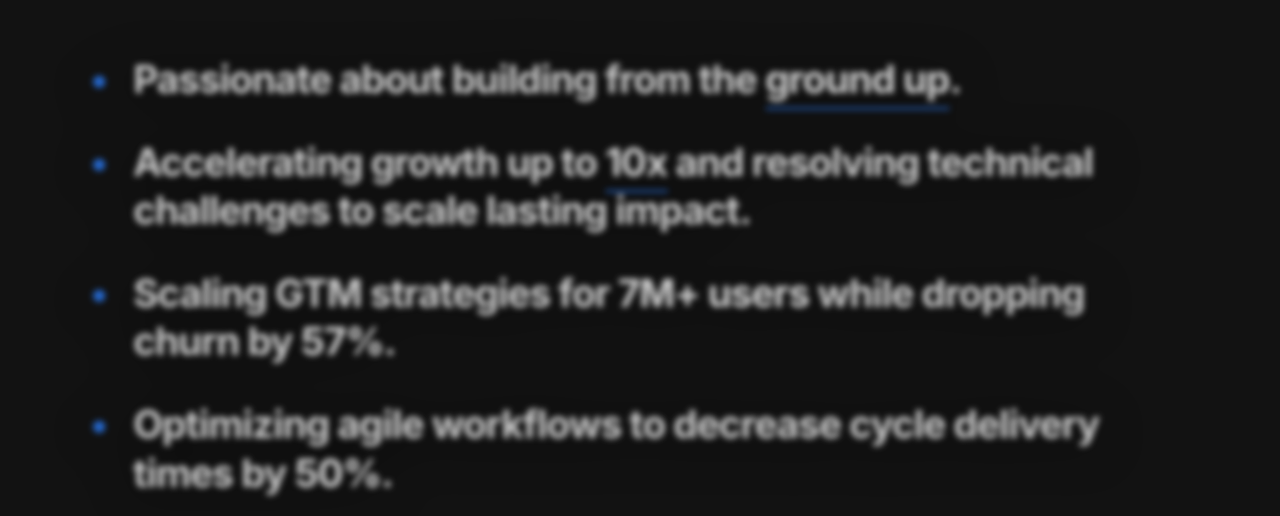
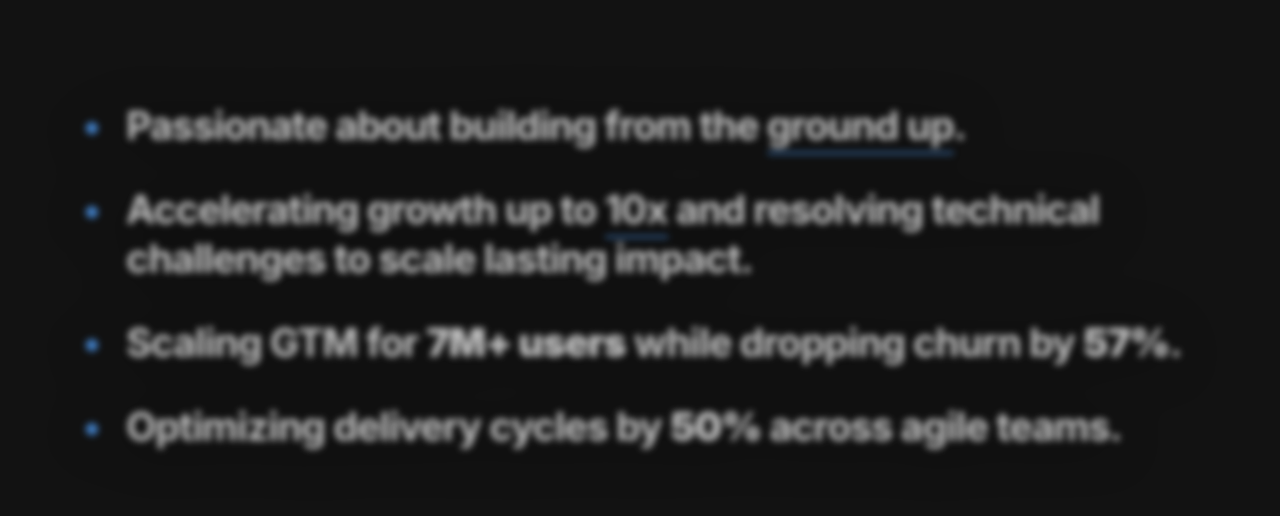
Before and after one commit to shikhakhandelwalm/shikha, a Next.js app: page / in a window 1280 px wide. Shown: the part 1724-2240 px from the top of the page. Built offline with nearby package versions, Linux system fonts and the light colour scheme.

Commit message:
fix scrolling in mobiel app

```diff
--- a/src/components/Overlay.tsx
+++ b/src/components/Overlay.tsx
@@ -1,22 +1,31 @@
 "use client";
 
 import { motion, useScroll, useTransform } from "framer-motion";
-import { useRef } from "react";
+import { useRef, useEffect, useState } from "react";
 
-function Section({ children }: { children: React.ReactNode }) {
+function Section({ children, isMobile }: { children: React.ReactNode; isMobile: boolean }) {
   const ref = useRef<HTMLDivElement>(null);
 
   const { scrollYProgress } = useScroll({
     target: ref,
-    offset: ["start end", "end start"]
+    offset: ["start end", "end start"],
   });
 
-  // At progress = 0.5, this section is perfectly centered in the viewport.
-  // Text starts from scaled down/blurred and zooms in to full, then zooms past on exit.
-  const opacity = useTransform(scrollYProgress, [0.2, 0.5, 0.8], [0, 1, 0]);
-  const scale = useTransform(scrollYProgress, [0.2, 0.5, 0.8], [0.6, 1, 1.4]);
-  const blurValue = useTransform(scrollYProgress, [0.2, 0.5, 0.8], [16, 0, 16]);
-  const blur = useTransform(blurValue, (v: number) => `blur(${v}px)`);
+  // Always call hooks unconditionally — use isMobile only for output values
+  const scrollPoints = [0.25, 0.5, 0.75];
+
+  const opacity = useTransform(scrollYProgress, scrollPoints, [0, 1, 0]);
+
+  // Lighter scale on mobile (less GPU work), bigger zoom on desktop
+  const scaleDesktop = useTransform(scrollYProgress, scrollPoints, [0.6, 1, 1.4]);
+  const scaleMobile  = useTransform(scrollYProgress, scrollPoints, [0.92, 1, 1.08]);
+
+  // Blur is completely skipped on mobile — most expensive GPU op on phones
+  const blurDesktop = useTransform(
+    scrollYProgress,
+    scrollPoints,
+    ["blur(16px)", "blur(0px)", "blur(16px)"]
+  );
 
   return (
     <section
@@ -25,7 +34,12 @@ function Section({ children }: { children: React.ReactNode }) {
     >
       <div className="sticky top-0 h-screen w-full flex items-center justify-center overflow-hidden pointer-events-none">
         <motion.div
-          style={{ opacity, scale, filter: blur }}
+          style={{
+            opacity,
+            scale:  isMobile ? scaleMobile : scaleDesktop,
+            filter: isMobile ? undefined : blurDesktop,
+            willChange: "transform, opacity",
+          }}
           className="absolute inset-0 flex flex-col items-center justify-center w-full max-w-7xl mx-auto px-4 sm:px-8"
         >
           {children}
@@ -36,29 +50,37 @@ function Section({ children }: { children: React.ReactNode }) {
 }
 
 export default function Overlay() {
+  const [isMobile, setIsMobile] = useState(false);
+
+  useEffect(() => {
+    const check = () => setIsMobile(window.innerWidth < 768);
+    check();
+    window.addEventListener("resize", check);
+    return () => window.removeEventListener("resize", check);
+  }, []);
+
   return (
-    // Overlaps exactly on top of the 300vh canvas with z-index stacking
     <div className="relative w-full z-10 pointer-events-none -mt-[300vh] h-[300vh] flex flex-col">
 
-      {/* Section 1: Name + Title - visible immediately on load */}
-      <Section>
+      {/* Section 1: Name + Title */}
+      <Section isMobile={isMobile}>
         <h1 className="text-4xl sm:text-5xl md:text-7xl font-bold text-white tracking-tight drop-shadow-[0_4px_24px_rgba(0,0,0,0.8)] mix-blend-difference break-words text-center">
           Shikha Khandelwal
         </h1>
         <p className="mt-2 text-lg sm:text-xl md:text-2xl font-light text-neutral-300 drop-shadow-[0_2px_12px_rgba(0,0,0,0.8)] mix-blend-difference text-center">
           Sr. Product Manager{" "}
-          <span className="text-neutral-400 font-normal border border-white/20 rounded-full px-3 py-1 ml-2 text-base align-middle inline-block bg-white/5 backdrop-blur-md">
+          <span className="text-neutral-400 font-normal border border-white/20 rounded-full px-3 py-1 ml-2 text-base align-middle inline-block bg-white/5">
             Startup Mindset
           </span>
         </p>
       </Section>
 
       {/* Section 2: Core Expertise */}
-      <Section>
-        <h2 className="text-sm sm:text-base md:text-lg font-bold text-neutral-400 mb-8 tracking-[0.2em] uppercase mix-blend-difference text-center drop-shadow-[0_2px_12px_rgba(0,0,0,0.8)]">
+      <Section isMobile={isMobile}>
+        <h2 className="text-sm sm:text-base md:text-lg font-bold text-neutral-400 mb-6 tracking-[0.2em] uppercase mix-blend-difference text-center drop-shadow-[0_2px_12px_rgba(0,0,0,0.8)]">
           Core Expertise
         </h2>
-        <div className="grid grid-cols-1 sm:grid-cols-2 lg:grid-cols-3 gap-x-8 gap-y-6 max-w-5xl mx-auto text-center w-full">
+        <div className="grid grid-cols-2 lg:grid-cols-3 gap-x-6 gap-y-4 sm:gap-x-8 sm:gap-y-6 max-w-5xl mx-auto text-center w-full">
           {[
             "Product Strategy & Roadmapping",
             "Agile Leadership (CSM/CSPO)",
@@ -69,7 +91,7 @@ export default function Overlay() {
           ].map((skill) => (
             <div
               key={skill}
-              className="text-white text-lg sm:text-2xl md:text-3xl font-medium tracking-tight mix-blend-difference drop-shadow-[0_4px_24px_rgba(0,0,0,0.8)]"
+              className="text-white text-base sm:text-2xl md:text-3xl font-medium tracking-tight mix-blend-difference drop-shadow-[0_4px_24px_rgba(0,0,0,0.8)]"
             >
               {skill}
             </div>
@@ -78,37 +100,36 @@ export default function Overlay() {
       </Section>
 
       {/* Section 3: Metrics Bullet Points */}
-      <Section>
+      <Section isMobile={isMobile}>
         <div className="max-w-5xl mx-auto w-full px-4 sm:px-0">
-          <ul className="space-y-5 sm:space-y-8 text-xl sm:text-3xl md:text-4xl font-bold text-neutral-100 leading-tight drop-shadow-[0_4px_24px_rgba(0,0,0,0.8)] mix-blend-difference text-left tracking-tight">
+          <ul className="space-y-4 sm:space-y-8 text-lg sm:text-3xl md:text-4xl font-bold text-neutral-100 leading-tight drop-shadow-[0_4px_24px_rgba(0,0,0,0.8)] mix-blend-difference text-left tracking-tight">
             <li className="flex items-start">
-              <span className="text-blue-500 mr-4 md:mr-6 flex-shrink-0">•</span>
+              <span className="text-blue-400 mr-3 md:mr-6 flex-shrink-0">•</span>
               <span>
                 Passionate about building from the{" "}
-                <span className="text-white border-b-2 border-blue-500 pb-1">ground up</span>.
+                <span className="border-b-2 border-blue-400 pb-0.5">ground up</span>.
               </span>
             </li>
             <li className="flex items-start">
-              <span className="text-blue-500 mr-4 md:mr-6 flex-shrink-0">•</span>
+              <span className="text-blue-400 mr-3 md:mr-6 flex-shrink-0">•</span>
               <span>
                 Accelerating growth up to{" "}
-                <span className="text-white border-b-2 border-blue-500 pb-1">10x</span> and
-                resolving technical challenges to scale lasting impact.
+                <span className="border-b-2 border-blue-400 pb-0.5">10x</span> and resolving
+                technical challenges to scale lasting impact.
               </span>
             </li>
             <li className="flex items-start">
-              <span className="text-blue-500 mr-4 md:mr-6 flex-shrink-0">•</span>
+              <span className="text-blue-400 mr-3 md:mr-6 flex-shrink-0">•</span>
               <span>
-                Scaling GTM strategies for{" "}
-                <span className="text-white">7M+ users</span> while dropping churn by{" "}
-                <span className="text-white">57%</span>.
+                Scaling GTM for <span className="font-black">7M+ users</span> while dropping
+                churn by <span className="font-black">57%</span>.
               </span>
             </li>
             <li className="flex items-start">
-              <span className="text-blue-500 mr-4 md:mr-6 flex-shrink-0">•</span>
+              <span className="text-blue-400 mr-3 md:mr-6 flex-shrink-0">•</span>
               <span>
-                Optimizing agile workflows to decrease cycle delivery times by{" "}
-                <span className="text-white">50%</span>.
+                Optimizing delivery cycles by{" "}
+                <span className="font-black">50%</span> across agile teams.
               </span>
             </li>
           </ul>
--- a/src/components/ScrollyCanvas.tsx
+++ b/src/components/ScrollyCanvas.tsx
@@ -1,100 +1,78 @@
 "use client";
 
-import { useEffect, useRef } from "react";
+import { useEffect, useRef, useState } from "react";
 import { useScroll, useMotionValueEvent } from "framer-motion";
+import Image from "next/image";
 
-const FRAME_COUNT = 120; // 0 to 119
+const FRAME_COUNT = 120;
 
-export default function ScrollyCanvas() {
+function DesktopCanvas() {
   const containerRef = useRef<HTMLDivElement>(null);
   const canvasRef = useRef<HTMLCanvasElement>(null);
   const imagesRef = useRef<HTMLImageElement[]>([]);
 
   const { scrollYProgress } = useScroll({
     target: containerRef,
-    offset: ["start start", "end end"]
+    offset: ["start start", "end end"],
   });
 
   const drawFrame = (index: number) => {
     if (!canvasRef.current || imagesRef.current.length === 0) return;
     const context = canvasRef.current.getContext("2d");
     if (!context) return;
-
     const img = imagesRef.current[index];
     if (img && img.complete) {
       const canvas = canvasRef.current;
       const hRatio = canvas.width / img.width;
       const vRatio = canvas.height / img.height;
-
       const zoomFactor = 1.15;
       const ratio = Math.max(hRatio, vRatio) * zoomFactor;
-
-      const centerShift_x = (canvas.width - img.width * ratio) / 2;
-      const centerShift_y = (canvas.height - img.height * ratio) / 2;
-
+      const cx = (canvas.width - img.width * ratio) / 2;
+      const cy = (canvas.height - img.height * ratio) / 2;
       context.clearRect(0, 0, canvas.width, canvas.height);
-      context.drawImage(
-        img,
-        0, 0, img.width, img.height,
-        centerShift_x, centerShift_y, img.width * ratio, img.height * ratio
-      );
+      context.drawImage(img, 0, 0, img.width, img.height, cx, cy, img.width * ratio, img.height * ratio);
     }
   };
 
   useMotionValueEvent(scrollYProgress, "change", (latest) => {
-    let frameIndex = Math.floor(latest * (FRAME_COUNT - 1));
-    if (frameIndex < 0) frameIndex = 0;
-    if (frameIndex >= FRAME_COUNT) frameIndex = FRAME_COUNT - 1;
-    drawFrame(frameIndex);
+    let idx = Math.floor(latest * (FRAME_COUNT - 1));
+    idx = Math.max(0, Math.min(idx, FRAME_COUNT - 1));
+    drawFrame(idx);
   });
 
   useEffect(() => {
-    // Check if we are in browser
-    if (typeof window === "undefined") return;
-
-    // Load images quickly
-    const loadedImgs: HTMLImageElement[] = [];
+    const imgs: HTMLImageElement[] = [];
     for (let i = 0; i < FRAME_COUNT; i++) {
-        const img = new Image();
-        const frameNum = i.toString().padStart(3, "0");
-        img.src = `/sequence/frame_${frameNum}_delay-0.066s.png`;
-
-        // If it's the very first image, force an immediate render the millisecond it loads to prevent black flash
+      const img = new window.Image();
+      img.src = `/sequence/frame_${i.toString().padStart(3, "0")}_delay-0.066s.png`;
       if (i === 0) {
         img.onload = () => {
-              // Ensure canvas sizing is correct just in case resize hasn't fired yet
           if (canvasRef.current && canvasRef.current.width === 0) {
             canvasRef.current.width = window.innerWidth * window.devicePixelRatio;
             canvasRef.current.height = window.innerHeight * window.devicePixelRatio;
           }
-              // Force draw frame 0
           requestAnimationFrame(() => drawFrame(0));
         };
       }
-        loadedImgs.push(img);
+      imgs.push(img);
     }
-    imagesRef.current = loadedImgs;
+    imagesRef.current = imgs;
 
-    // Handle high DPI resizing
     const handleResize = () => {
-      if (canvasRef.current) {
+      if (!canvasRef.current) return;
       canvasRef.current.width = window.innerWidth * window.devicePixelRatio;
       canvasRef.current.height = window.innerHeight * window.devicePixelRatio;
-        canvasRef.current.style.width = window.innerWidth + 'px';
-        canvasRef.current.style.height = window.innerHeight + 'px';
-
-        // Redraw current frame
-        let frameIndex = Math.floor(scrollYProgress.get() * (FRAME_COUNT - 1));
-        if (frameIndex < 0) frameIndex = 0;
-        requestAnimationFrame(() => drawFrame(frameIndex));
-      }
+      canvasRef.current.style.width = window.innerWidth + "px";
+      canvasRef.current.style.height = window.innerHeight + "px";
+      const idx = Math.max(0, Math.min(
+        Math.floor(scrollYProgress.get() * (FRAME_COUNT - 1)),
+        FRAME_COUNT - 1
+      ));
+      requestAnimationFrame(() => drawFrame(idx));
     };
 
     window.addEventListener("resize", handleResize);
-
-    // Initial size setup
     handleResize();
-
     return () => window.removeEventListener("resize", handleResize);
   }, []);
 
@@ -106,3 +84,45 @@ export default function ScrollyCanvas() {
     </div>
   );
 }
+
+function MobileBackground() {
+  return (
+    // On mobile: one tall sticky block matching the 300vh scroll distance.
+    // A single crisp frame is used as the background — no JS animation, zero jank.
+    <div className="relative w-full h-[300vh] bg-[#121212]">
+      <div className="sticky top-0 w-full h-screen overflow-hidden">
+        <div className="relative w-full h-full">
+          <Image
+            src="/sequence/frame_060_delay-0.066s.png"
+            alt="Background"
+            fill
+            priority
+            className="object-cover object-center scale-110"
+            quality={85}
+          />
+          {/* Subtle dark overlay to keep text legible */}
+          <div className="absolute inset-0 bg-black/40" />
+        </div>
+      </div>
+    </div>
+  );
+}
+
+export default function ScrollyCanvas() {
+  const [isMobile, setIsMobile] = useState<boolean | null>(null);
+
+  useEffect(() => {
+    // Check once on mount — avoids SSR mismatch
+    const check = () => setIsMobile(window.innerWidth < 768);
+    check();
+    window.addEventListener("resize", check);
+    return () => window.removeEventListener("resize", check);
+  }, []);
+
+  // Avoid flash of wrong content during SSR hydration
+  if (isMobile === null) {
+    return <div className="relative w-full h-[300vh] bg-[#121212]" />;
+  }
+
+  return isMobile ? <MobileBackground /> : <DesktopCanvas />;
+}
```
Lines whose indentation alone changed are shown as unchanged.
